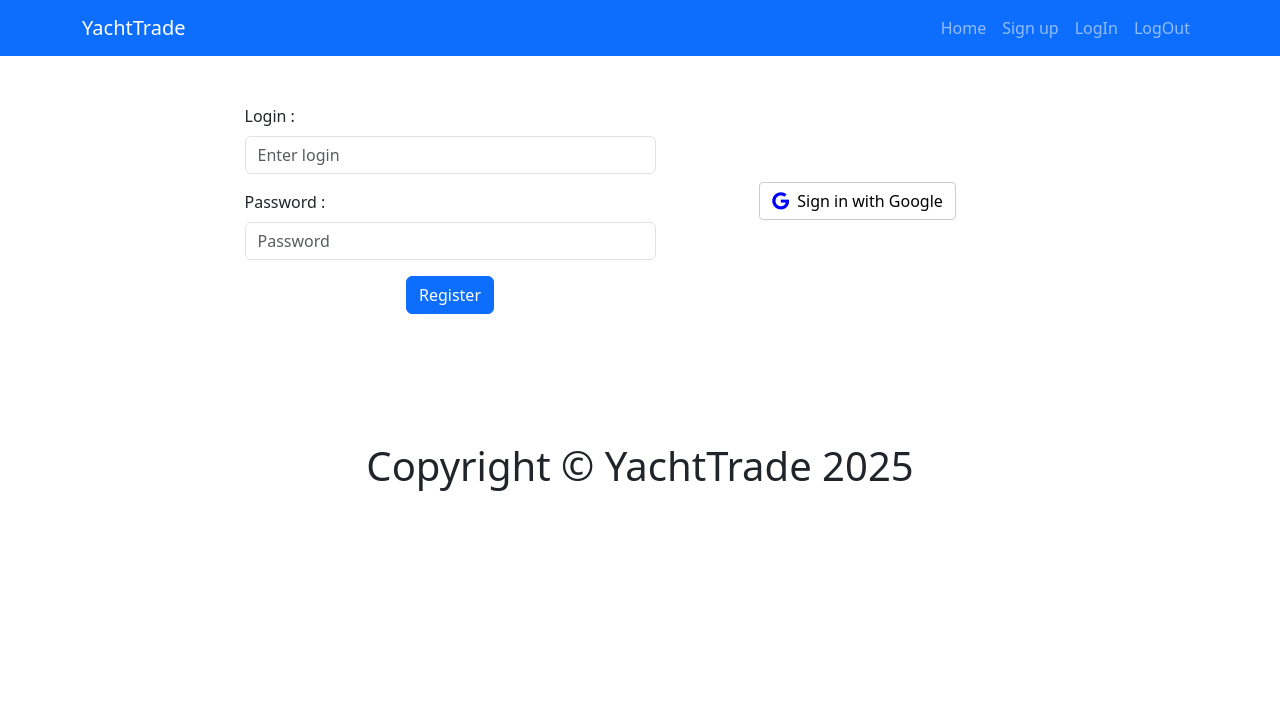
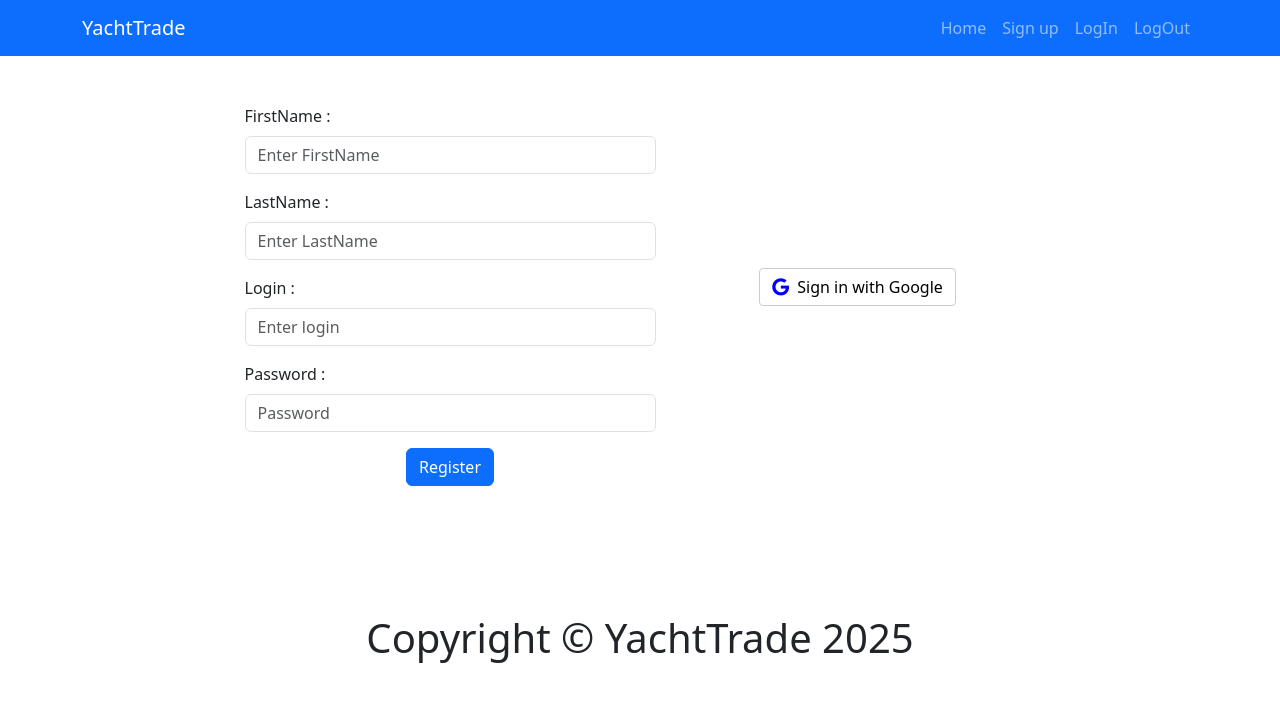
Before and after one commit to mikolajchm/YachtTrade, a React (Create React App) app in the folder frontend/: page /register in a window 1280 px wide. Shown: the top 702 px of the page. Built offline with nearby package versions, Linux system fonts and the light colour scheme.

Commit message:
feat: add firstName and lastName to user model, registerClient, and authController

```diff
--- a/frontend/src/components/pages/Register/Register.js
+++ b/frontend/src/components/pages/Register/Register.js
@@ -19,6 +19,8 @@ const Register = () => {
 
   const navigate = useNavigate();
 
+  const [firstName, setFirstName] = useState('');
+  const [lastName, setLastName] = useState('');
   const [login, setLogin] = useState('');
   const [password, setPassword] = useState('');
   const [status, setStatus] = useState(null);
@@ -42,6 +44,8 @@ const Register = () => {
         'Content-Type': 'application/json',
       },
       body: JSON.stringify({
+        firstName,
+        lastName,
         login,
         password
       }),
@@ -73,7 +77,7 @@ const Register = () => {
       {status === "success" && (
         <Alert variant="success">
             <Alert.Heading>Success!</Alert.Heading>
-            <p>You have been successfully registered!</p>
+            <p>You have been successfully registered. Now you can login!</p>
         </Alert>
       )}
 
@@ -112,6 +116,26 @@ const Register = () => {
 
       <Row className="justify-content-center">
         <Col xxl={5} xl={5} lg={6} md={6}>
+
+          <Form.Group className="mb-3" controlId="formName">
+            <Form.Label>FirstName :</Form.Label>
+            <Form.Control
+              type="text"
+              value={firstName}
+              onChange={(e) => setFirstName(e.target.value)}
+              placeholder="Enter FirstName"
+            />
+          </Form.Group>
+
+          <Form.Group className="mb-3" controlId="formLastName">
+            <Form.Label>LastName :</Form.Label>
+            <Form.Control
+              type="text"
+              value={lastName}
+              onChange={(e) => setLastName(e.target.value)}
+              placeholder="Enter LastName"
+            />
+          </Form.Group>
 
           <Form.Group className="mb-3" controlId="formLogin">
             <Form.Label>Login :</Form.Label>
```
Also changed, not shown: 2 other files (tests, documents, lock files or other folders).
